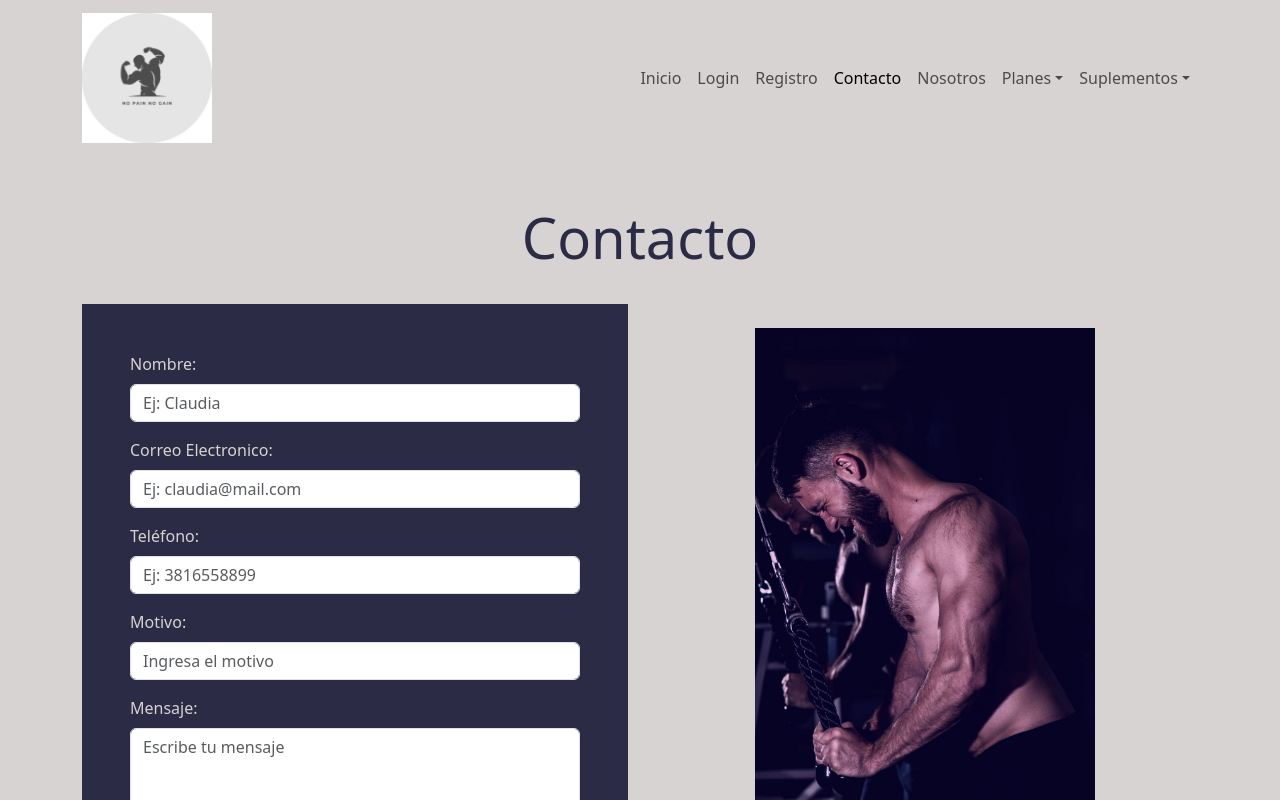
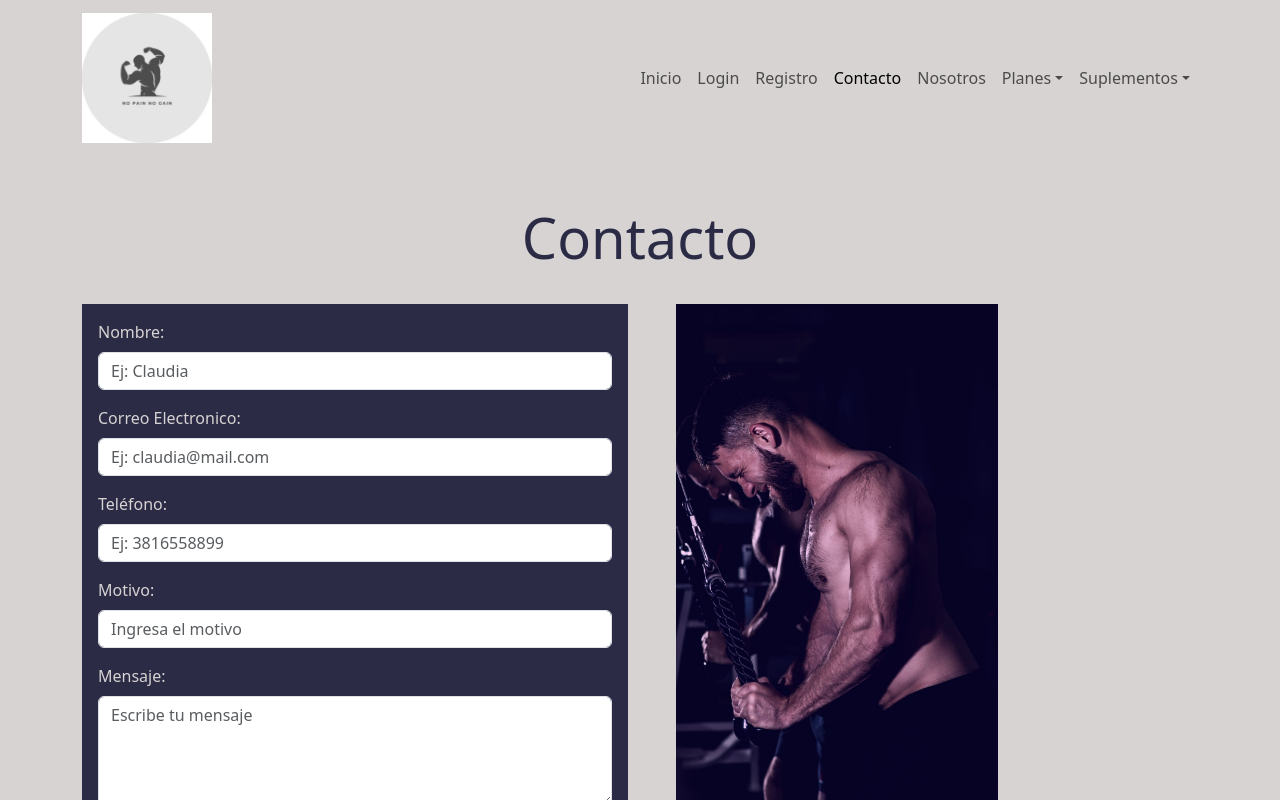
Before and after one commit to cristiandcode/Gimnasio, a React (Vite) app: page /Contacto in a window 1280 px wide. Shown: the top 800 px of the page. Built offline with nearby package versions, Linux system fonts and the light colour scheme.

Commit message:
se ajustaron los margin y la imagen en la pagina de contactos

```diff
--- a/src/components/pages/Contacto.jsx
+++ b/src/components/pages/Contacto.jsx
@@ -32,7 +32,7 @@ const Contacto = () => {
       <h1 className="display-4 mt-5 textoMorado text-center">Contacto</h1>
       <Row>
         <Col lg={6}>
-          <Form className="my-4 textoClaro bgMorado p-5" onSubmit={handleSubmit(onSubmit)}>
+          <Form className="my-4 textoClaro bgMorado p-3" onSubmit={handleSubmit(onSubmit)}>
             <Form.Group className="mb-3" controlId="formNombre">
               <Form.Label>Nombre:</Form.Label>
               <Form.Control
@@ -163,8 +163,8 @@ const Contacto = () => {
         <img
             src={contacto}
             alt="hombre entrenando con polea"
-            className="img-fluid m-5"
-            width={340}
+            className="img-fluid m-4 d-none d-lg-block"
+            width={322}
           /></Col>
       </Row>
     </Container>
```
